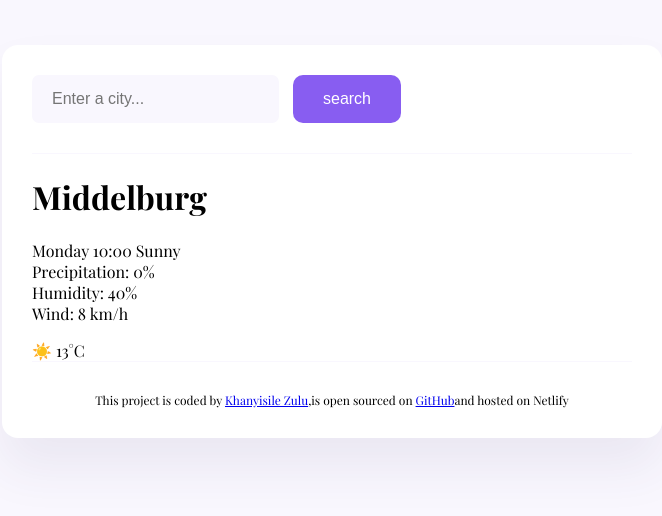
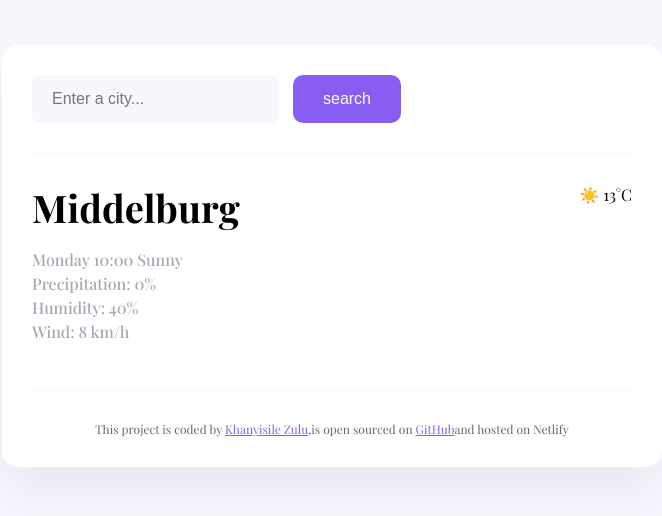
Before and after one commit to Miss-Zulu/my-weather-application, a plain HTML site: page index.html in a window 1280 px wide. Shown: the whole page, without its empty margins (308-970 px from the left). Drawn offline with nearby package versions, Linux system fonts and the light colour scheme; a web font is replaced by a local one.

Commit message:
added div(s) then styled each section in the style.css file

```diff
--- a/index.html
+++ b/index.html
@@ -26,15 +26,18 @@
         </form>
       </header>
       <main>
-        <div>
-          <h1>Middelburg</h1>
-          <p>
-            Monday 10:00 Sunny <br />Precipitation: 0%<br />
-            Humidity: 40%<br />
-            Wind: 8 km/h
-          </p>
+        <div class="data">
+          <div>
+            <h1 class="city">Middelburg</h1>
+            <p class="details">
+              Monday 10:00 Sunny <br />Precipitation: 0%<br />
+              Humidity: 40%<br />
+              Wind: 8 km/h
+            </p>
+          </div>
+
+          <div class="temperature">☀️ 13°C</div>
         </div>
-        <div>☀️ 13°C</div>
       </main>
       <footer>
         This project is coded by
--- a/src/style.css
+++ b/src/style.css
@@ -1,11 +1,26 @@
 body {
   background-color: #f9f7fe;
   font-family: "Playfair Display", serif;
+}
+a {
+  color: #885df1;
 }
 header {
   border-bottom: 1px solid #f9f7fe;
   padding: 0 0 30px 0;
 }
+.city {
+  margin: 0;
+  font-size: 38px;
+  line-height: 48px;
+}
+.details {
+  font-size: 16px;
+  color: rgba(39, 33, 66, 0.4);
+  line-height: 24px;
+  font-weight: 500;
+}
+
 .info {
   background-color: white;
   max-width: 600px;
@@ -31,9 +46,17 @@ header {
   font-size: 16px;
   margin-left: 10px;
 }
+.data {
+  display: flex;
+  justify-content: space-between;
+}
+main {
+  padding: 30px 0;
+}
 footer {
   border-top: 1px solid #f9f7fe;
   padding: 30px 0 0 0;
   text-align: center;
   font-size: 12px;
+  color: rgba(0, 0, 0, 0.6);
 }
```
